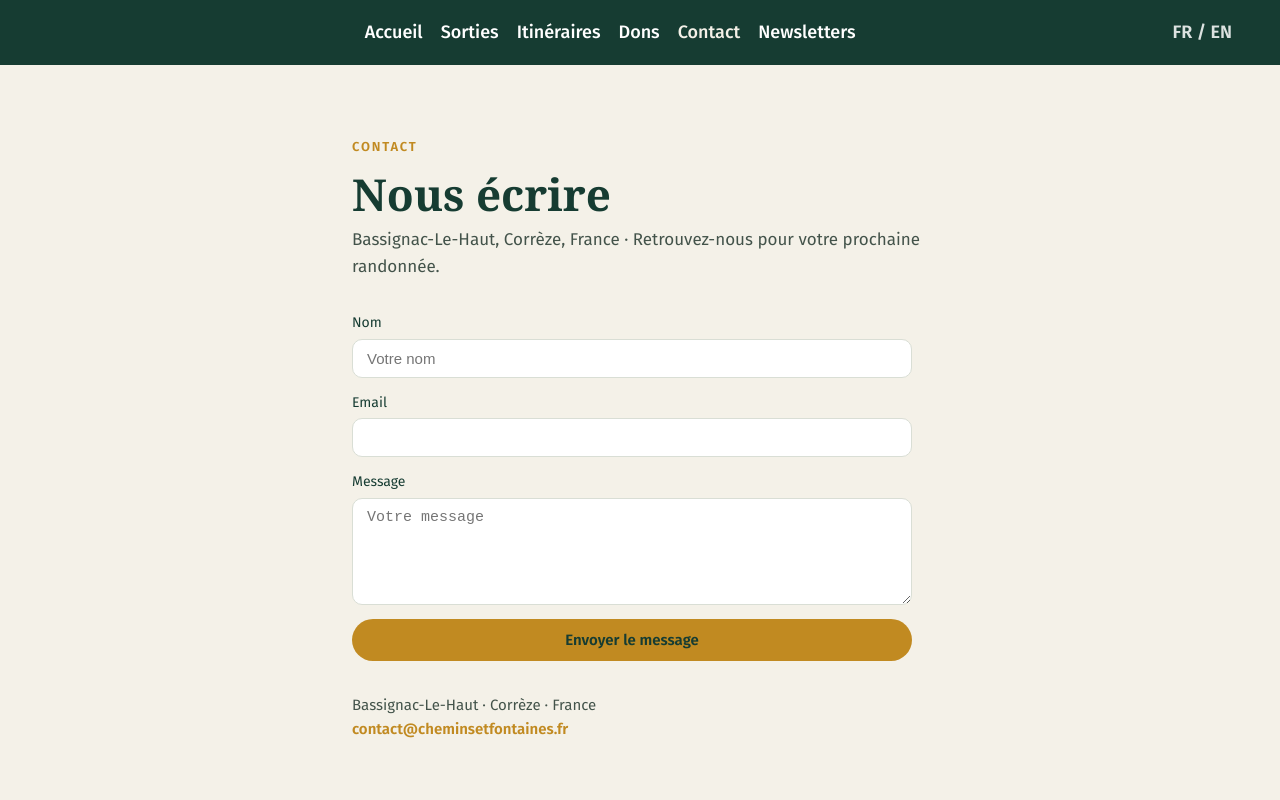
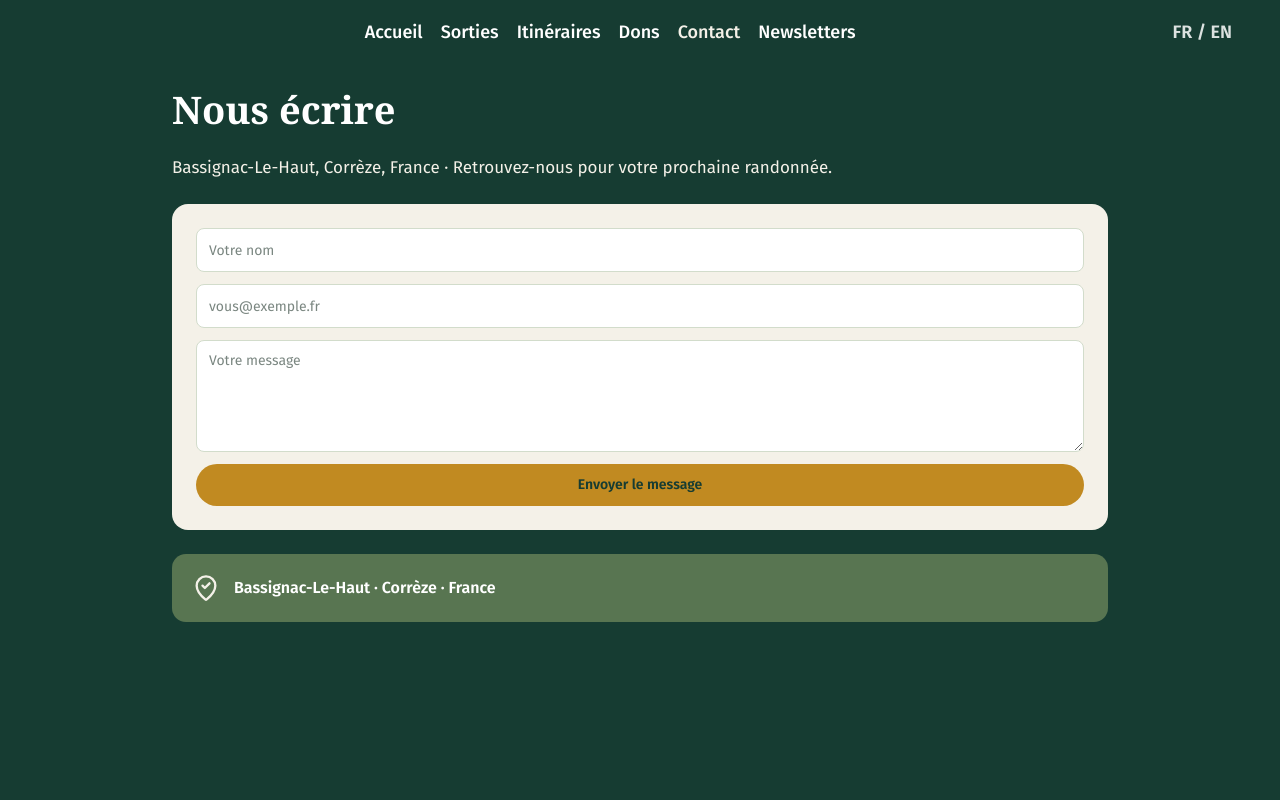
Before and after one commit to olivierpellegrin-ops/cheminsetfontaines, a Next.js app: page /fr/contact in a window 1280 px wide. Shown: the top 800 px of the page. Built offline with nearby package versions, Linux system fonts and the light colour scheme; a web font is replaced by a local one.

Commit message:
Page Contact à l'identique Framer (copie HTTrack) : conteneur vert #163c32 max-1080, titre 38px blanc, carte parchemin radius 16, inputs Framer 44/112px radius 8, bouton pill ochre, bloc localisation mousse #587551

```diff
--- a/app/fr/contact/page.tsx
+++ b/app/fr/contact/page.tsx
@@ -1,5 +1,4 @@
 import type { Metadata } from "next";
-import { SITE } from "@/lib/site";
 import ContactForm from "@/components/ContactForm";
 
 export const metadata: Metadata = {
@@ -9,28 +8,43 @@ export const metadata: Metadata = {
   alternates: { canonical: "/fr/contact" },
 };
 
+/**
+ * Page Contact à l'identique du site Framer original (copie HTTrack
+ * fr/contact.html) :
+ * - conteneur .framer-w1pip : fond #163c32 pleine page, max-width 1080,
+ *   empilement gap 24px, padding 24px 72px (mobile : 56px 24px) ;
+ * - titre « Nous écrire » : National Park 38px/700, hauteur 1.1em,
+ *   blanc (pas de kicker dans l'original) ;
+ * - sous-titre : Fira Sans 17px, hauteur 1.5em, #F4F1E8 ;
+ * - carte formulaire : fond #f4f1e8, radius 16, padding 24, gap 12 ;
+ * - bloc localisation .framer-1hr20p : fond #587551, radius 14,
+ *   padding 20, gap 14, icône épingle parchemin 28px (SVG d'origine
+ *   repris tel quel) + texte blanc semibold 16px.
+ */
 export default function ContactPage() {
   return (
-    <section className="section">
-      <div className="container" style={{ maxWidth: 720 }}>
-        <p className="kicker">CONTACT</p>
-        <h1 className="h2" style={{ fontSize: 44, margin: "12px 0 8px" }}>
-          Nous écrire
-        </h1>
-        <p className="body-muted" style={{ marginBottom: 32 }}>
+    <section className="contact-page" aria-label="Contact">
+      <div className="contact-container">
+        <h1 className="contact-title">Nous écrire</h1>
+        <p className="contact-subtitle">
           Bassignac-Le-Haut, Corrèze, France · Retrouvez-nous pour votre
           prochaine randonnée.
         </p>
 
         <ContactForm />
 
-        <p className="body-muted" style={{ marginTop: 32, fontSize: 15 }}>
-          Bassignac-Le-Haut · Corrèze · France
-          <br />
-          <a href={`mailto:${SITE.contactEmail}`} className="link-more">
-            {SITE.contactEmail}
-          </a>
-        </p>
+        <div className="contact-location">
+          <svg className="contact-location-icon" viewBox="0 0 24 24" aria-hidden="true">
+            <path
+              d="M 16 8 C 16 12.993 10.461 18.193 8.601 19.799 C 8.245 20.067 7.755 20.067 7.399 19.799 C 5.539 18.193 0 12.993 0 8 C 0 3.582 3.582 0 8 0 C 12.418 0 16 3.582 16 8"
+              transform="translate(4 2)"
+            />
+            <path d="M 0 2 L 2 4 L 6 0" transform="translate(9 8)" />
+          </svg>
+          <p className="contact-location-text">
+            Bassignac-Le-Haut · Corrèze · France
+          </p>
+        </div>
       </div>
     </section>
   );
--- a/app/globals.css
+++ b/app/globals.css
@@ -1639,3 +1639,184 @@ img {
   object-position: center;
   border-radius: inherit;
 }
+
+/* ---------- Page Contact (à l'identique Framer, copie HTTrack) -----
+   Conteneur .framer-w1pip : fond #163c32, max-width 1080, flex column
+   gap 24, padding 24px 72px (tablette : largeur 810px ; mobile :
+   padding 56px 24px). Titre National Park 38px/700 hauteur 1.1em
+   blanc ; sous-titre Fira Sans 17px hauteur 1.5em #F4F1E8. Carte
+   formulaire .framer-1fwa70z : fond #f4f1e8, radius 16, padding 24,
+   gap 12. Inputs Framer : fond blanc, bordure 1px #d2dccb, radius 8,
+   hauteur 44px (textarea 112px), Fira Sans 14px/400 hauteur 1.2em,
+   padding 12px, focus bordure #09f (var d'origine). Bouton inline
+   d'origine : fond rgb(193,138,33), width 100%, radius 100px,
+   padding 12px 20px, texte 14px/600 #163C32. Bloc localisation
+   .framer-1hr20p : fond #587551, radius 14, padding 20, gap 14,
+   icône épingle parchemin 28px, texte blanc semibold 16px. */
+.contact-page {
+  background: var(--forest);
+  width: 100%;
+  display: flex;
+  justify-content: center;
+  min-height: calc(100vh - 64px);
+  box-sizing: border-box;
+}
+
+.contact-container {
+  background: var(--forest);
+  width: 100%;
+  max-width: 1080px;
+  display: flex;
+  flex-direction: column;
+  align-items: center;
+  gap: 24px;
+  padding: 24px 72px;
+  box-sizing: border-box;
+}
+
+.contact-title {
+  margin: 0;
+  width: 100%;
+  font-family: var(--font-display);
+  font-weight: 700;
+  font-size: 38px;
+  line-height: 1.1em;
+  color: #ffffff;
+}
+
+.contact-subtitle {
+  margin: 0;
+  width: 100%;
+  font-size: 17px;
+  line-height: 1.5em;
+  color: var(--parchment);
+}
+
+.contact-form {
+  width: 100%;
+  box-sizing: border-box;
+  background: var(--parchment);
+  border-radius: 16px;
+  display: flex;
+  flex-direction: column;
+  align-items: flex-start;
+  gap: 12px;
+  padding: 24px;
+}
+
+.contact-input {
+  box-sizing: border-box;
+  width: 100%;
+  height: 44px;
+  padding: 12px;
+  background: #ffffff;
+  border: 1px solid var(--border-soft);
+  border-radius: 8px;
+  font-family: var(--font-body);
+  font-size: 14px;
+  line-height: 1.2em;
+  letter-spacing: 0;
+  color: var(--forest);
+  outline: none;
+}
+
+.contact-input::placeholder {
+  color: #7a8680;
+}
+
+.contact-input:focus {
+  border-color: #09f;
+}
+
+.contact-textarea {
+  height: 112px;
+  resize: vertical;
+}
+
+.contact-honeypot {
+  position: absolute;
+  transform: scale(0);
+  pointer-events: none;
+}
+
+.contact-submit {
+  width: 100%;
+  border: none;
+  border-radius: 100px;
+  background: var(--ochre);
+  color: var(--forest);
+  padding: 12px 20px;
+  font-family: var(--font-body);
+  font-size: 14px;
+  font-weight: 600;
+  line-height: 1.3;
+  cursor: pointer;
+  display: inline-flex;
+  align-items: center;
+  justify-content: center;
+  transition: opacity 0.15s ease;
+}
+
+.contact-submit:hover {
+  opacity: 0.9;
+}
+
+.contact-submit:disabled {
+  opacity: 0.7;
+  cursor: wait;
+}
+
+.contact-status {
+  margin: 0;
+  width: 100%;
+  font-size: 14px;
+  line-height: 1.4;
+  color: #1f4d2d;
+}
+
+.contact-status[data-ok="false"] {
+  color: #8a5a00;
+}
+
+.contact-location {
+  box-sizing: border-box;
+  width: 100%;
+  background: var(--moss);
+  border-radius: 14px;
+  display: flex;
+  align-items: center;
+  gap: 14px;
+  padding: 20px;
+}
+
+.contact-location-icon {
+  flex: none;
+  width: 28px;
+  height: auto;
+  fill: none;
+  stroke: var(--parchment);
+  stroke-width: 2;
+  stroke-linecap: round;
+  stroke-linejoin: round;
+}
+
+.contact-location-text {
+  margin: 0;
+  flex: 1 0 0;
+  min-width: 0;
+  font-size: 16px;
+  font-weight: 600;
+  color: #ffffff;
+}
+
+@media (min-width: 810px) and (max-width: 1199.98px) {
+  .contact-container {
+    max-width: 810px;
+  }
+}
+
+@media (max-width: 809.98px) {
+  .contact-container {
+    padding: 56px 24px;
+  }
+}
--- a/components/ContactForm.tsx
+++ b/components/ContactForm.tsx
@@ -3,7 +3,18 @@
 import { useActionState } from "react";
 import { sendMessage, type FormState } from "@/app/actions";
 
-/** Formulaire de contact (page /fr/contact) : Nom, Email, Message. */
+/**
+ * Formulaire de contact à l'identique du composant Framer « Contact
+ * Form » (copie HTTrack fr/contact.html) : carte fond #f4f1e8,
+ * radius 16, padding 24, gap 12 ; champs SANS libellé visible
+ * (placeholders « Votre nom », « vous@exemple.fr », « Votre
+ * message »), fond blanc, bordure 1px #d2dccb, radius 8, hauteur
+ * 44px (textarea 112px), Fira Sans 14px/400, padding 12px ;
+ * bouton pleine largeur fond ochre rgb(193,138,33), radius pill
+ * 100px, padding 12px 20px, texte 14px semibold #163C32 ; honeypot
+ * « website » invisible comme l'original. Statut aria-live : 14px,
+ * hauteur 1.4, #1F4D2D (style inline d'origine).
+ */
 export default function ContactForm() {
   const [state, action, pending] = useActionState<FormState | null, FormData>(
     sendMessage,
@@ -11,48 +22,56 @@ export default function ContactForm() {
   );
 
   return (
-    <form action={action} style={{ display: "grid", gap: 14, maxWidth: 560 }}>
-      <label style={labelStyle}>
-        Nom
-        <input name="name" required placeholder="Votre nom" autoComplete="name" style={inputStyle} />
-      </label>
-      <label style={labelStyle}>
-        Email
-        <input name="email" type="email" required autoComplete="email" style={inputStyle} />
-      </label>
-      <label style={labelStyle}>
-        Message
-        <textarea name="message" required placeholder="Votre message" rows={5} style={{ ...inputStyle, resize: "vertical" }} />
-      </label>
+    <form action={action} className="contact-form">
+      <input
+        className="contact-input"
+        type="text"
+        name="name"
+        required
+        placeholder="Votre nom"
+        aria-label="Votre nom"
+        autoComplete="name"
+      />
+      <input
+        className="contact-input"
+        type="email"
+        name="email"
+        required
+        placeholder="vous@exemple.fr"
+        aria-label="Votre adresse e-mail"
+        autoComplete="email"
+      />
+      <textarea
+        className="contact-input contact-textarea"
+        name="message"
+        required
+        rows={3}
+        placeholder="Votre message"
+        aria-label="Votre message"
+      />
 
-      <input type="text" name="website" tabIndex={-1} autoComplete="off" style={honeypotStyle} />
+      <input
+        className="contact-honeypot"
+        type="text"
+        name="website"
+        tabIndex={-1}
+        autoComplete="one-time-code"
+        aria-hidden="true"
+      />
 
-      <button type="submit" className="btn btn-ochre" disabled={pending}>
+      <button type="submit" className="contact-submit" disabled={pending}>
         {pending ? "Envoi…" : "Envoyer le message"}
       </button>
 
       {state && (
-        <p role="status" style={{ fontSize: 14, color: state.ok ? "var(--moss)" : "var(--ochre)" }}>
+        <p
+          role="status"
+          className="contact-status"
+          data-ok={state.ok ? "true" : "false"}
+        >
           {state.message}
         </p>
       )}
     </form>
   );
 }
-
-const labelStyle: React.CSSProperties = { fontSize: 14, display: "grid", gap: 4 };
-const inputStyle: React.CSSProperties = {
-  padding: "10px 14px",
-  borderRadius: 10,
-  border: "1px solid var(--border-mid)",
-  background: "#fff",
-  fontSize: 15,
-  color: "var(--forest)",
-};
-const honeypotStyle: React.CSSProperties = {
-  position: "absolute",
-  left: -5000,
-  opacity: 0,
-  height: 1,
-  width: 1,
-};
```
